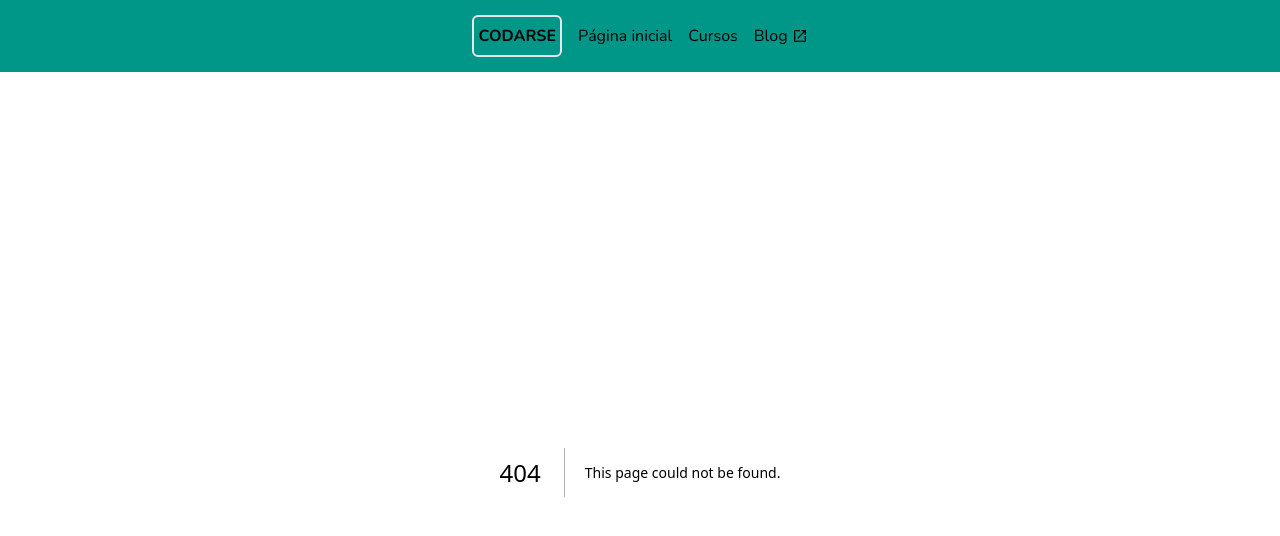
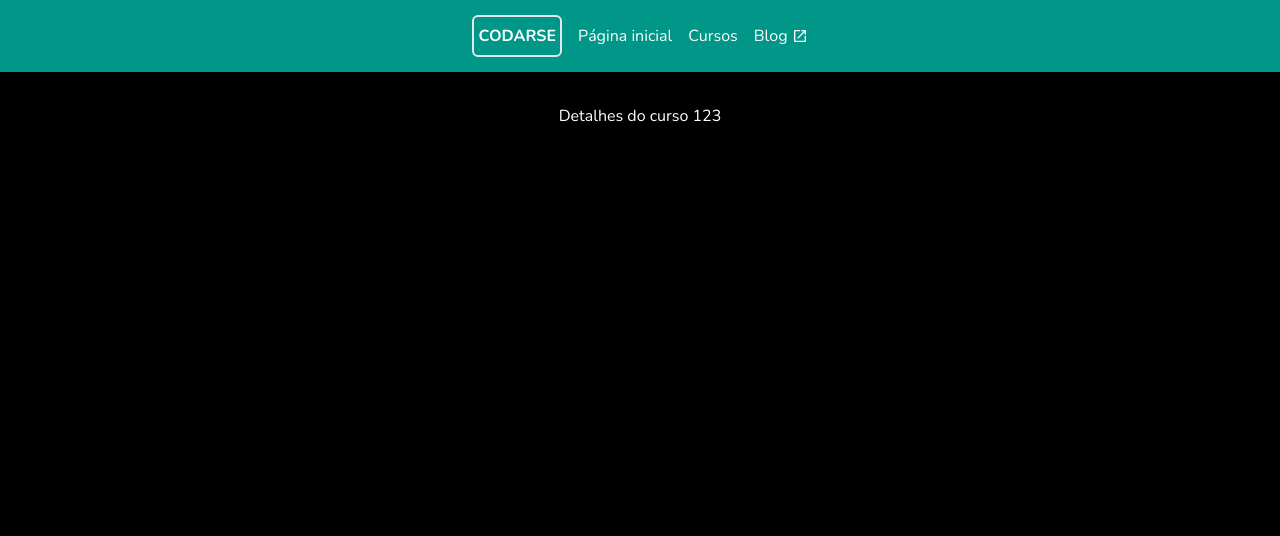
Before and after one commit to henrique-brites/yyoutube-nextjs-course-platform, a Next.js app: page /courses/123 in a window 1280 px wide. Before the commit this address had no page. Shown: the top 536 px of the page. Built offline with nearby package versions, Linux system fonts and the light colour scheme.

Commit message:
feat: add courses page

```diff
--- /dev/null
+++ b/src/app/courses/[id]/page.tsx
@@ -0,0 +1,23 @@
+import { Metadata } from "next";
+
+interface Props {
+  params: { id: string }
+}
+
+export async function generateMetadata({ params }: Props): Promise<Metadata>  {
+  // vai na api do youtube e busca os dados necessários
+
+  return {
+    title: params.id,
+    description: params.id,
+  };
+};
+
+export default function PageCoursesDetail({ params }: Props) {
+
+  return (
+    <main className="mt-8 flex justify-center">
+      Detalhes do curso {params.id}
+    </main>
+  );
+}
```
